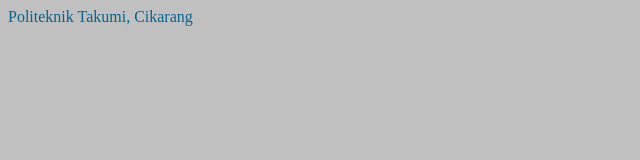
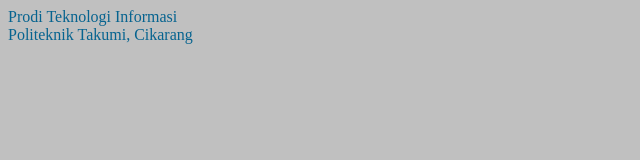
Before and after one commit to fendyaritonang/test-html, a plain HTML site: page index.html in a window 1280 px wide. Shown: the whole page, without its empty margins (0-640 px from the left). Drawn offline with Linux system fonts and the light colour scheme.

Commit message:
Menambah keterangan prodi

```diff
--- a/index.html
+++ b/index.html
@@ -4,6 +4,7 @@
     <link rel="stylesheet" href="profil.css">
 </head>
     <body>
+        <div>Prodi Teknologi Informasi</div>
         <div>Politeknik Takumi, Cikarang</div>
     </body>
 </html>
```
